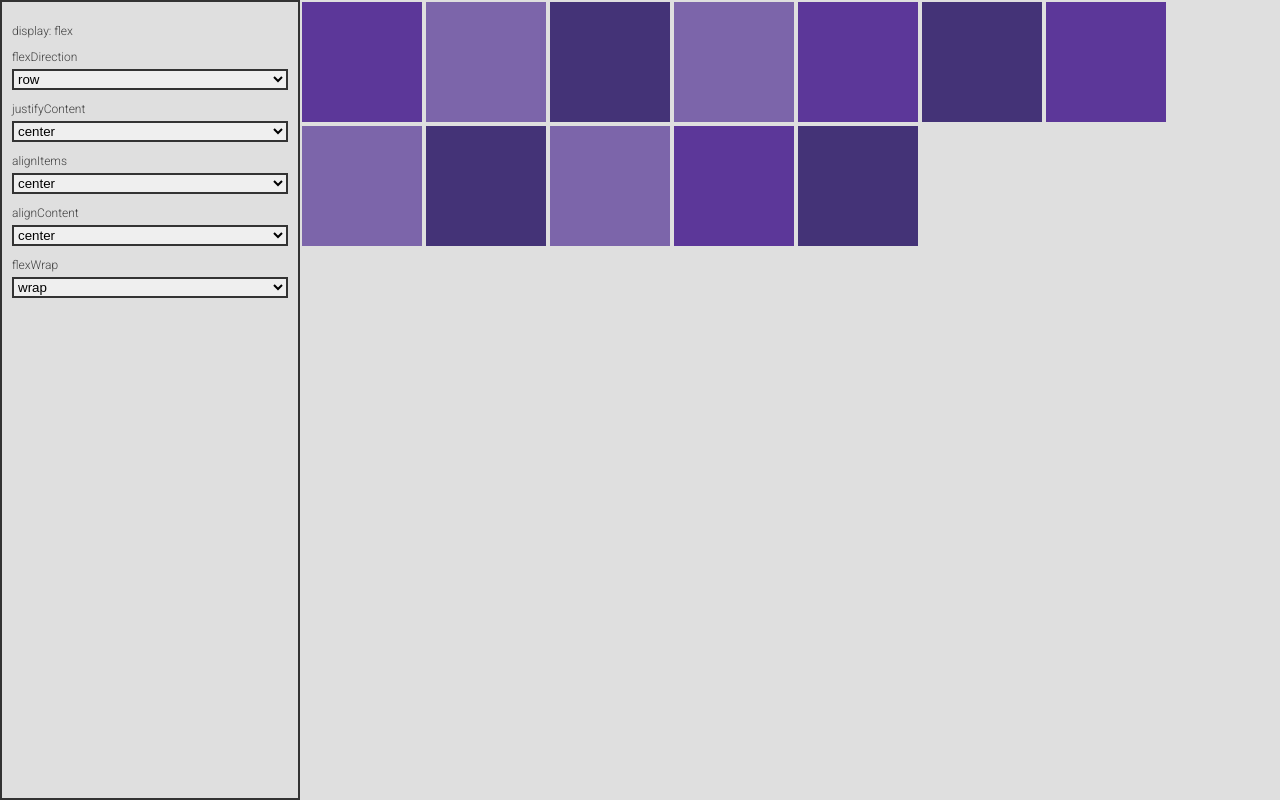
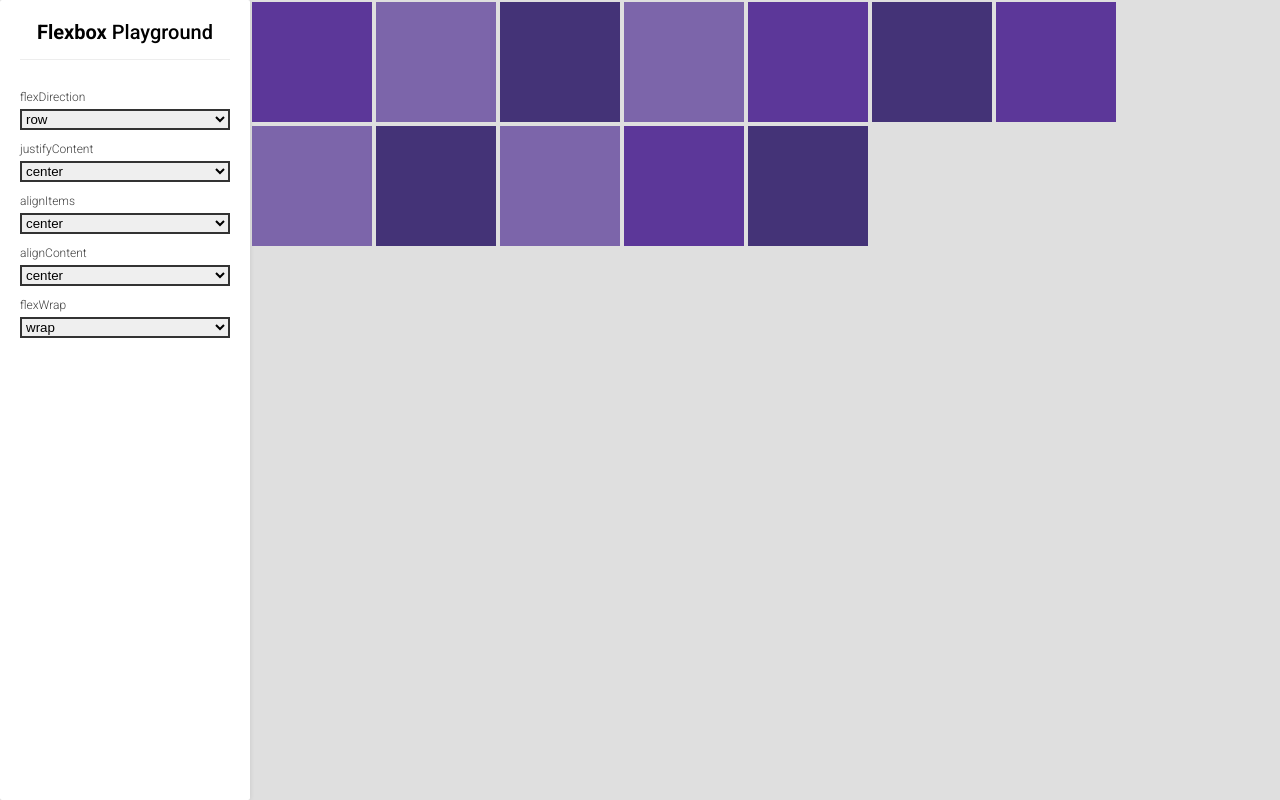
Before and after one commit to react-medellin/flexbox-playground, a React (Create React App) app: page / in a window 1280 px wide. Built offline with nearby package versions, Linux system fonts and the light colour scheme.

Commit message:
Added Headline, and updated styles on the options container

```diff
--- a/src/FlexOptions.js
+++ b/src/FlexOptions.js
@@ -2,19 +2,28 @@ import React from 'react';
 import styled from 'styled-components';
 import { flexDirectionOptions, justifyContentOptions, alignItemsOptions, alignContentOptions, flexWrapOptions } from './options'
 import { Select } from './Select';
-import { Title } from './Title';
+
+const Headline = styled.div`
+  font-size: 20px;
+  text-align: center;
+  margin-bottom: 30px;
+  border-bottom: 1px solid #ededed;
+  padding-bottom: 15px;
+`;
 
 const Container = styled.div`
-  width: 300px;
-  height: 100vh;
-  padding: 10px;
-  border: 2px solid #333;
+  min-width: 250px;
+  height: 100%;
+  padding: 20px;
+  background-color: #fff;
+  border-radius: 2px;
   box-sizing: border-box;
+  box-shadow: 0 1px 5px 0 rgba(0,0,0,.1);
 `;
 
 export const FlexOptions = ({ onChange }) => (
   <Container>
-    <Title>display: flex</Title>
+    <Headline><strong>Flexbox</strong> Playground</Headline>
     <Select
       name="flexDirection"
       onChange={onChange}
```
